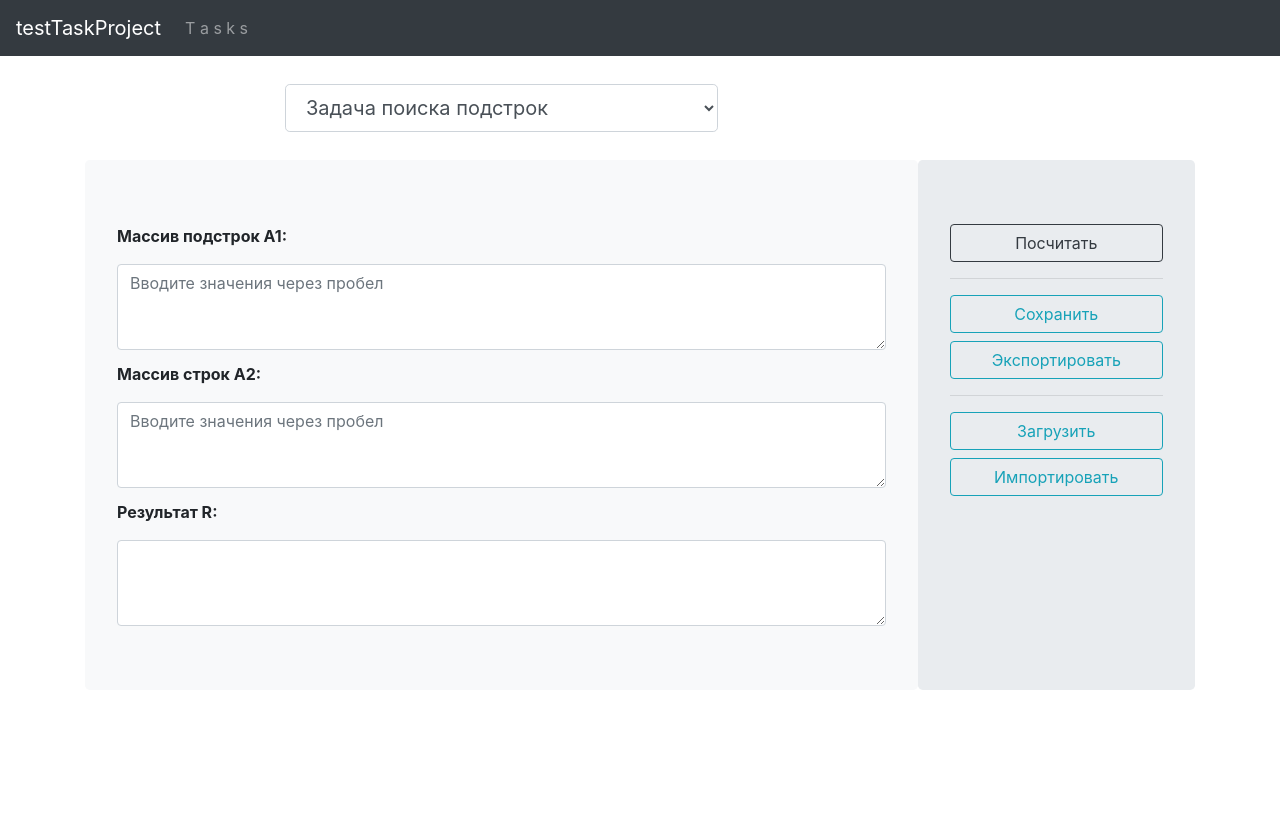
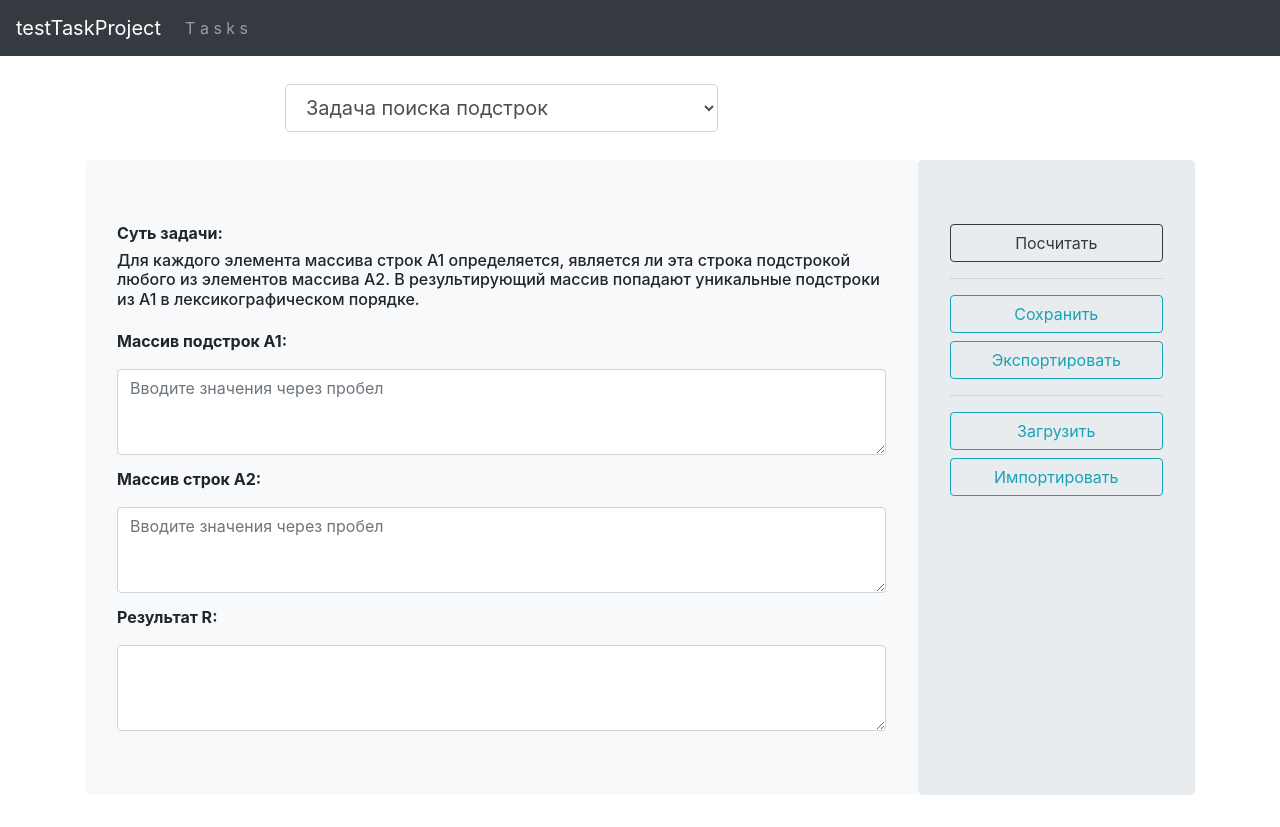
Before and after one commit to IraMeis/cit-test-front, a React (Create React App) app: page /tasks in a window 1280 px wide. Before the commit the page ends 800 px from the top, so only its background shows below. Built offline with nearby package versions, Linux system fonts and the light colour scheme.

Commit message:
task description

```diff
--- a/src/components/forms/TaskSquare.js
+++ b/src/components/forms/TaskSquare.js
@@ -12,6 +12,14 @@ const TaskSquare = () => {
     }
 
     return (
+        <div>
+            <h6><strong>Суть задачи:</strong></h6>
+            <h6>Для входной матрицы находится стоимость преобразования в нормальный
+                <a href="https://ru.wikipedia.org/wiki/
+                %D0%9C%D0%B0%D0%B3%D0%B8%D1%87%D0%B5%D1%81%D0%BA%D0%B8%D0%B9_
+                %D0%BA%D0%B2%D0%B0%D0%B4%D1%80%D0%B0%D1%82"> магический квадрат </a>
+                третьего порядкам и сам квадрат.</h6>
+            <Separator.Separator1/>
         <div className="row">
             <div className="col">
                 <p> <strong>Входная матрица:</strong> </p>
@@ -38,6 +46,7 @@ const TaskSquare = () => {
             </div>
 
         </div>
+        </div>
     );
 }
 export default TaskSquare;
--- a/src/components/forms/TaskString.js
+++ b/src/components/forms/TaskString.js
@@ -18,6 +18,11 @@ const TaskString = () => {
 
     return (
         <div>
+            <h6><strong>Суть задачи:</strong></h6>
+            <h6>Для каждого элемента массива строк А1 определяется, является ли эта строка
+                подстрокой любого из элементов массива А2. В результирующий массив попадают
+                уникальные подстроки из А1 в лексикографическом порядке.</h6>
+            <Separator.Separator1/>
             <p> <strong>Массив подстрок А1:</strong> </p>
             <div className="input-large">
                     <textarea className="md-textarea md-textarea-auto form-control"
```
